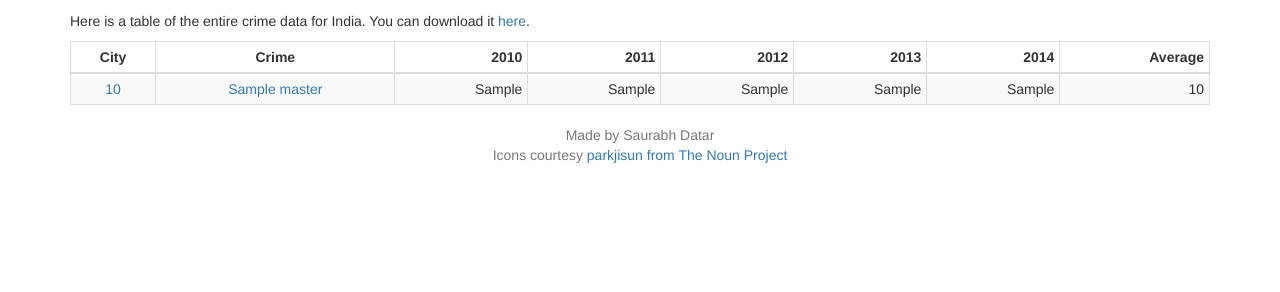
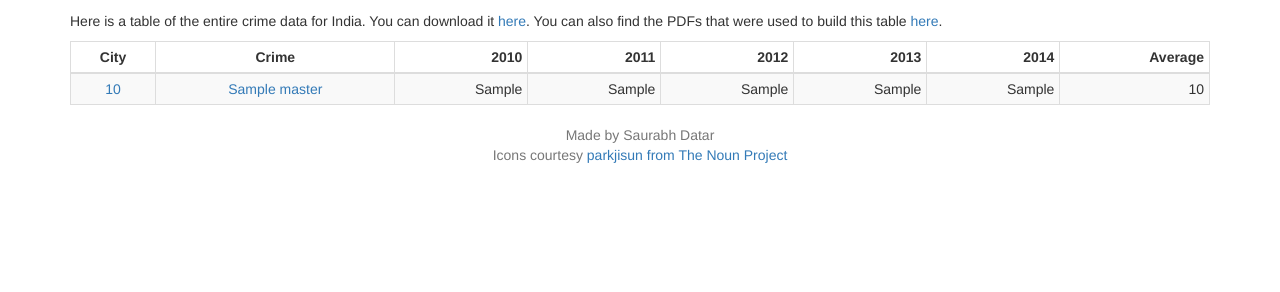
Before and after one commit to crime-in-india/app, a Flask app: template templates/data.html in a window 1280 px wide. Shown: the part 59-351 px from the top of the page. Run offline with Flask 2, Linux system fonts and the light colour scheme; the template is opened without the code that fills it: most values are stand-ins (such as "Sample title", 1, 10 or a date in 2020); some libraries are stand-ins or nearby versions.

Commit message:
Linked to PDFs on the data page

```diff
--- a/templates/data.html
+++ b/templates/data.html
@@ -8,7 +8,7 @@
       </div>
     </div>
 
-    <p class="desc">Here is a table of the entire crime data for India. You can download it <a href="https://raw.githubusercontent.com/crime-in-india/app/master/static/data/total-final-2.csv">here</a>.</p>
+    <p class="desc">Here is a table of the entire crime data for India. You can download it <a href="https://raw.githubusercontent.com/crime-in-india/app/master/static/data/total-final-2.csv">here</a>. You can also find the PDFs that were used to build this table <a href="https://github.com/crime-in-india/raw-data/tree/master/city-pdfs">here</a>.</p>
 
     <div class="table-responsive">
       <table class="table table-condensed table-striped table-bordered">
```
